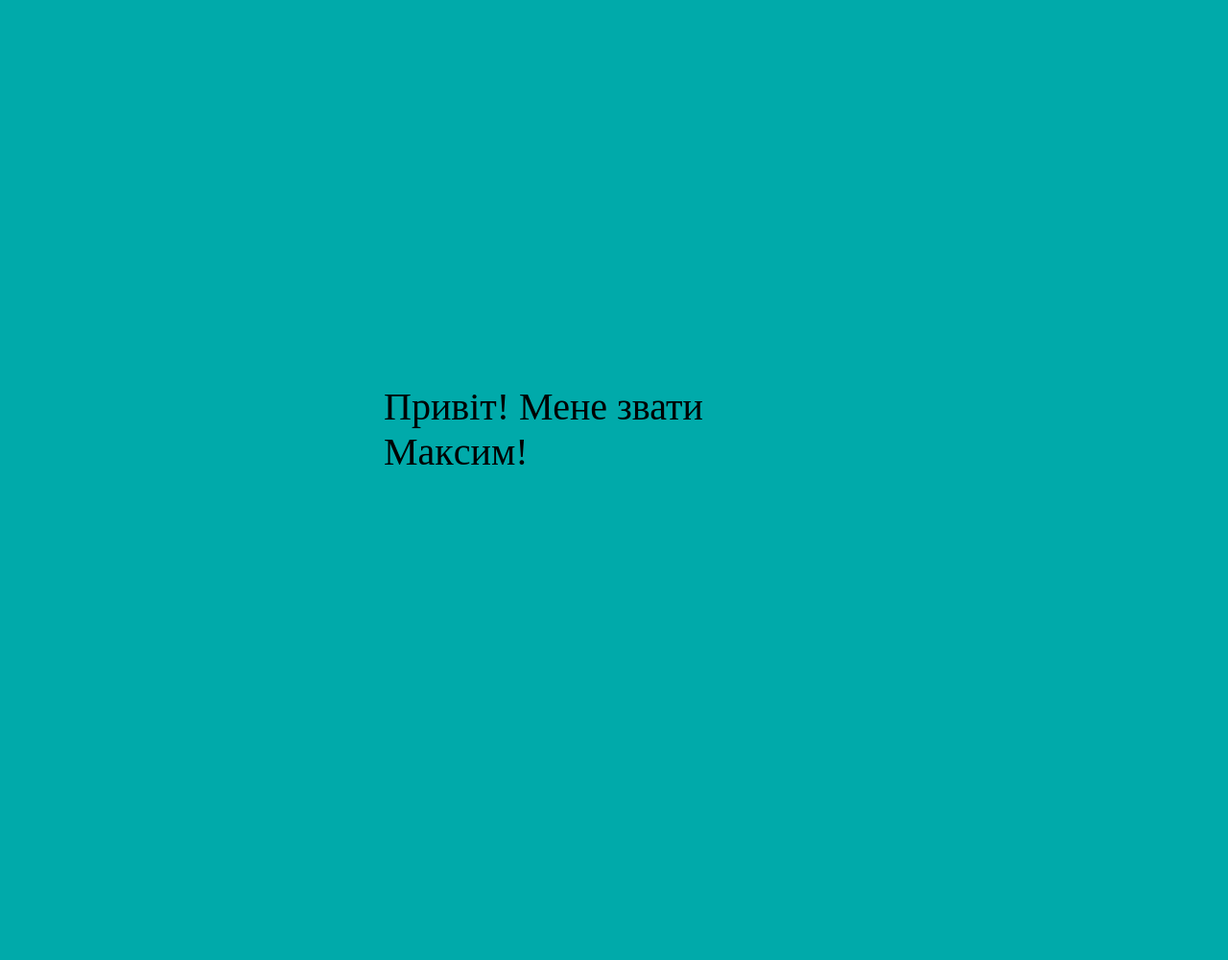
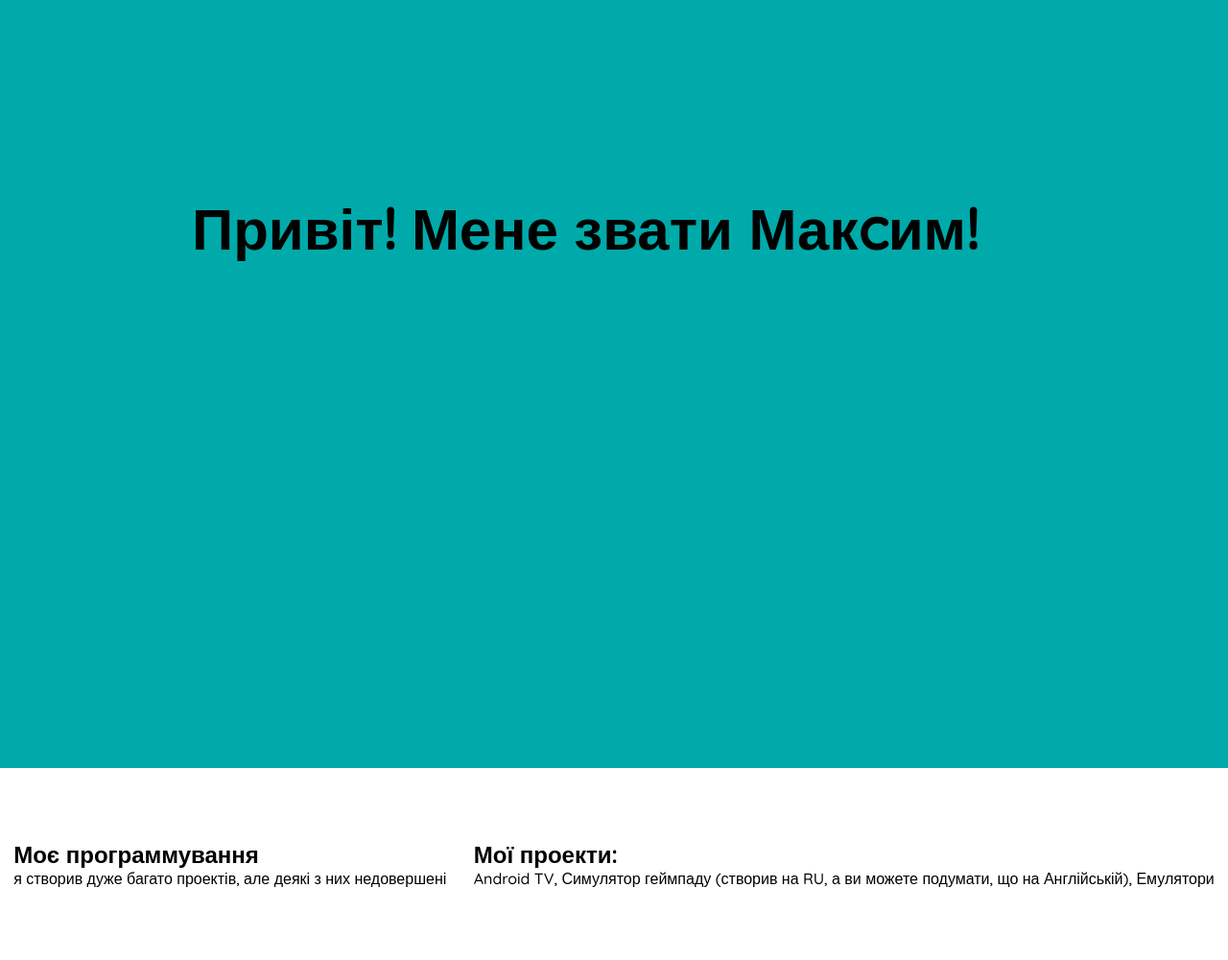
Before and after one commit to HarnitskyMaksym/website, a Django app: page / in a window 1280 px wide. Shown: the whole page at 96% size. Before the commit the page ends 484 px from the top, so only its background shows below. Run offline with Django 4.2, Linux system fonts and the light colour scheme; some libraries are stand-ins or nearby versions.

```diff
--- a/mw/settings.py
+++ b/mw/settings.py
@@ -20,7 +20,7 @@ BASE_DIR = Path(__file__).resolve().parent.parent
 # See https://docs.djangoproject.com/en/4.0/howto/deployment/checklist/
 
 # SECURITY WARNING: keep the secret key used in production secret!
-SECRET_KEY = 'Джанго-программіст python на ім\'я \"Максим\"'
+SECRET_KEY = 'Джанго-программіст python на ім\'я "Максим"'
 
 # SECURITY WARNING: don't run with debug turned on in production!
 DEBUG = True
--- a/mws/templates/mws/index.html
+++ b/mws/templates/mws/index.html
@@ -8,24 +8,45 @@
     <meta name="viewport" content="width=device-width, initial-scale=1.0">
     <title>Про мене</title>
     <link rel="stylesheet" href="index.css">
+    <link rel="preconnect" href="https://fonts.googleapis.com">
+    <link href="https://fonts.googleapis.com/css2?family=Open+Sans:wght@700&family=Quicksand:wght@500&display=swap" rel="stylesheet">
     <style>
         * {
             margin: 0;
             padding: 0;
             box-sizing: border-box;
+            font-family: 'Quicksand', sans-serif;
         }
         .promo {
             background-color: #00aaaa;
             height: 100vh;
             width: 100vw;
             font-size: 40px;
-            padding: 400px;
+            padding: 200px;
+        }
+        .programming{
+            display: flex;
+            width: 100vw;
+            height: 200px;
+            justify-content: space-around;
+            align-items: center;
         }
     </style>
 </head>
 <body>
     <section class="promo">
-        Привіт! Мене звати Макcим!
+        <h1>Привіт! Мене звати Макcим!</h1>
+    </section>
+    <section class="programming">
+        <div class="st">
+            <h2>Моє программування</h1>
+            <p>я створив дуже багато проектів, але деякі з них недовершені</p>
+        </div>
+        <div class="nd">
+            <h2>Мої проекти:</h2>
+            <p>Android TV, Симулятор геймпаду (створив на RU, а ви можете подумати, що на Англійській), Емулятори</p>
+
+        </div>
     </section>
 </body>
 </html>
```
Also changed, not shown: 1 other file.
